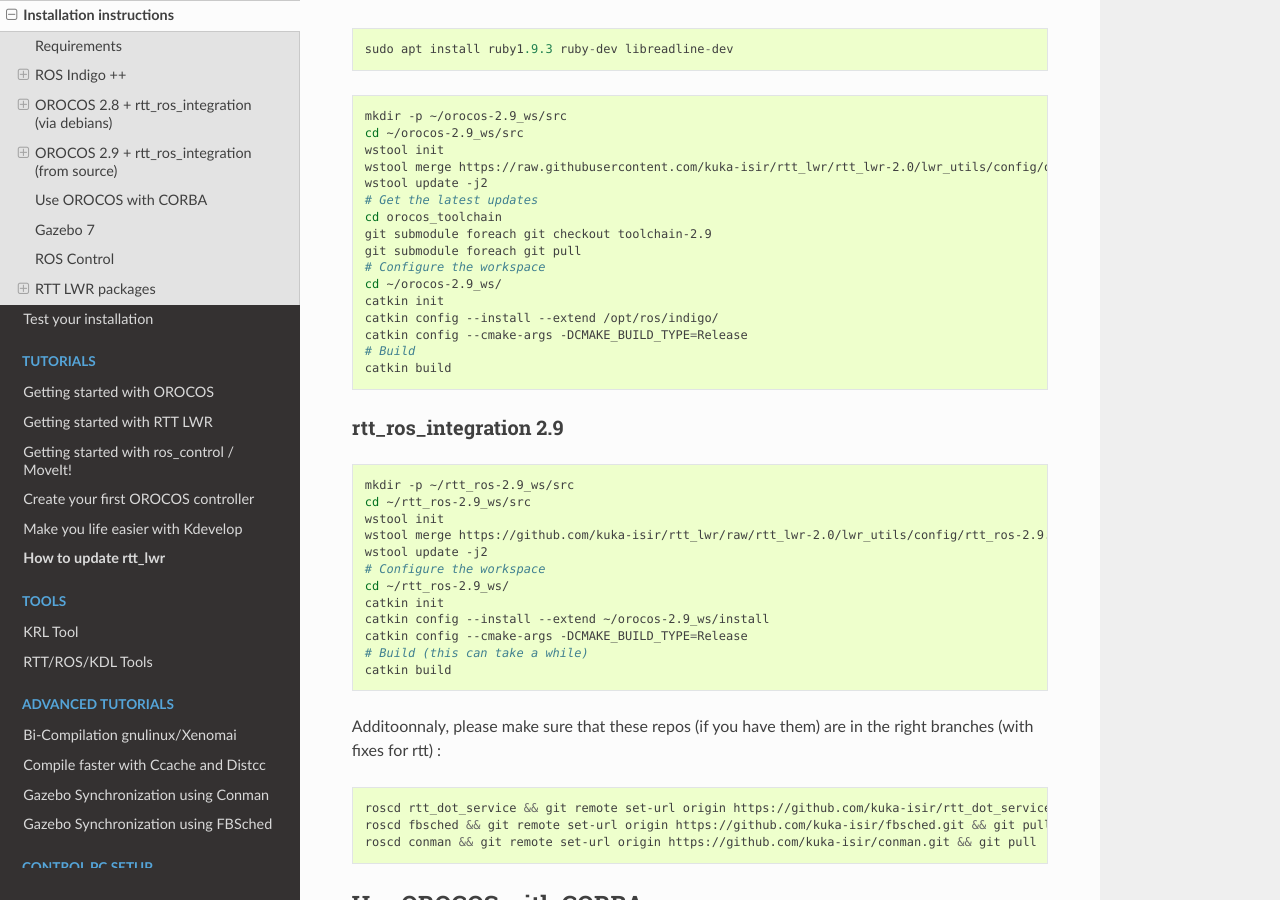
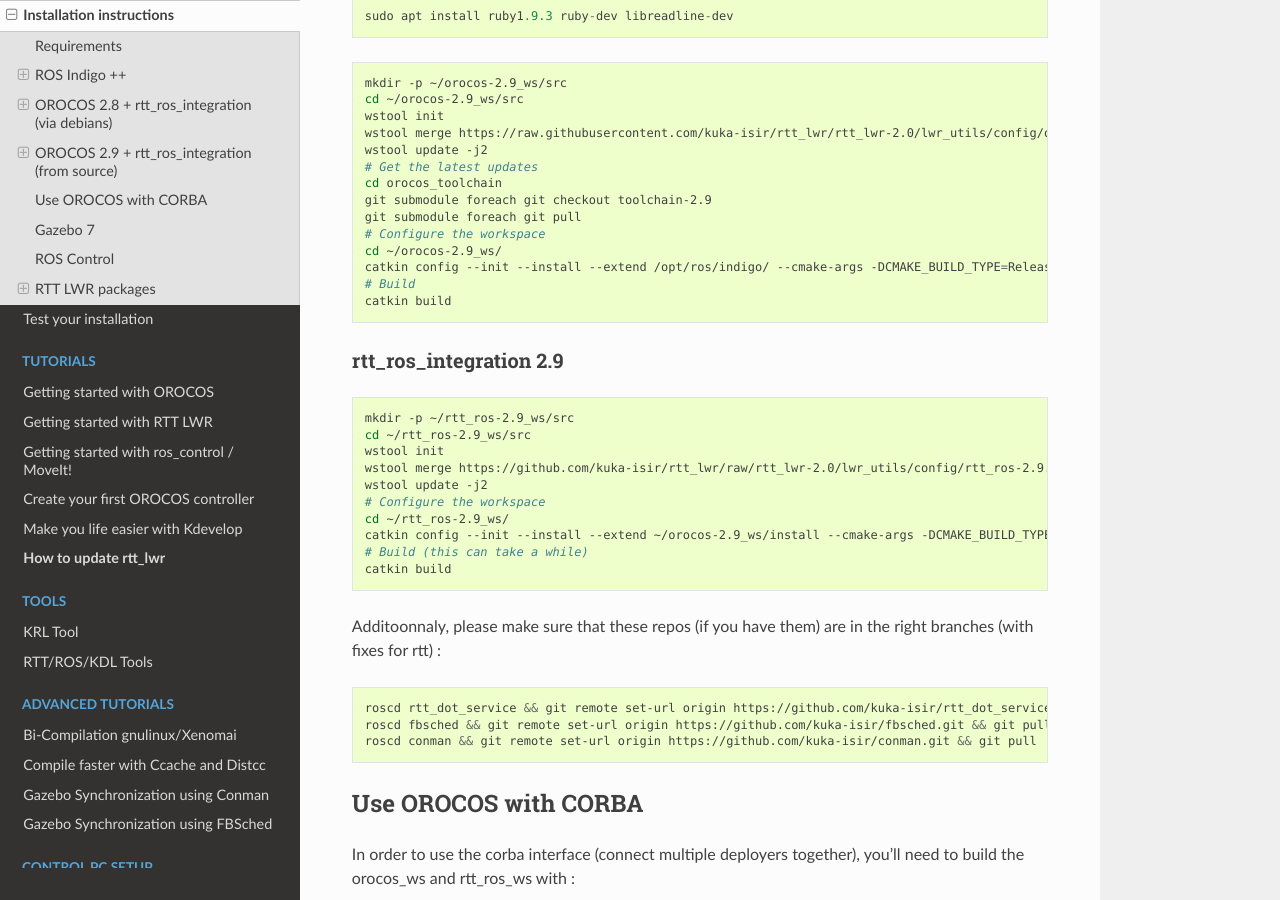
Before and after one commit to kuka-isir/rtt_lwr, a Sphinx documentation site: the page built from docs/source/install/install.rst, in a window 1280 px wide and 900 px high, scrolled down 2784 px. Built offline with Sphinx 7.4.7 and the Read the Docs theme 2.0.0, drawn with Linux system fonts in a browser that asks for light colours; some of the changed text lies outside the part shown.

Commit message:
Update install.rst

```diff
--- a/docs/source/install/install.rst
+++ b/docs/source/install/install.rst
@@ -80,9 +80,7 @@
     wstool merge https://raw.githubusercontent.com/ros-planning/moveit_docs/indigo-devel/moveit.rosinstall
     wstool update -j2
     cd ~/moveit_ws/
-    catkin init
-    catkin config --install --extend /opt/ros/indigo
-    catkin config --cmake-args -DCMAKE_BUILD_TYPE=Release
+    catkin config --init --install --extend /opt/ros/indigo --cmake-args -DCMAKE_BUILD_TYPE=Release
     catkin build
 
 After Install
@@ -141,9 +139,7 @@
     git submodule foreach git pull
     # Configure the workspace
     cd ~/orocos-2.9_ws/
-    catkin init
-    catkin config --install --extend /opt/ros/indigo/
-    catkin config --cmake-args -DCMAKE_BUILD_TYPE=Release
+    catkin config --init --install --extend /opt/ros/indigo/ --cmake-args -DCMAKE_BUILD_TYPE=Release
     # Build
     catkin build
 
@@ -159,9 +155,7 @@
     wstool update -j2
     # Configure the workspace
     cd ~/rtt_ros-2.9_ws/
-    catkin init
-    catkin config --install --extend ~/orocos-2.9_ws/install
-    catkin config --cmake-args -DCMAKE_BUILD_TYPE=Release
+    catkin config --init --install --extend ~/orocos-2.9_ws/install --cmake-args -DCMAKE_BUILD_TYPE=Release
     # Build (this can take a while)
     catkin build
 
@@ -220,14 +214,6 @@
 .. code-block:: bash
 
     mkdir -p ~/lwr_ws/src/
-
-
-Then you can initialize it :
-
-.. code-block:: bash
-
-    cd ~/lwr_ws/
-    catkin init
 
 Download
 ~~~~~~~~
```
Also changed, not shown: other parts of docs/source/install/install.rst (+2 -2 lines).
